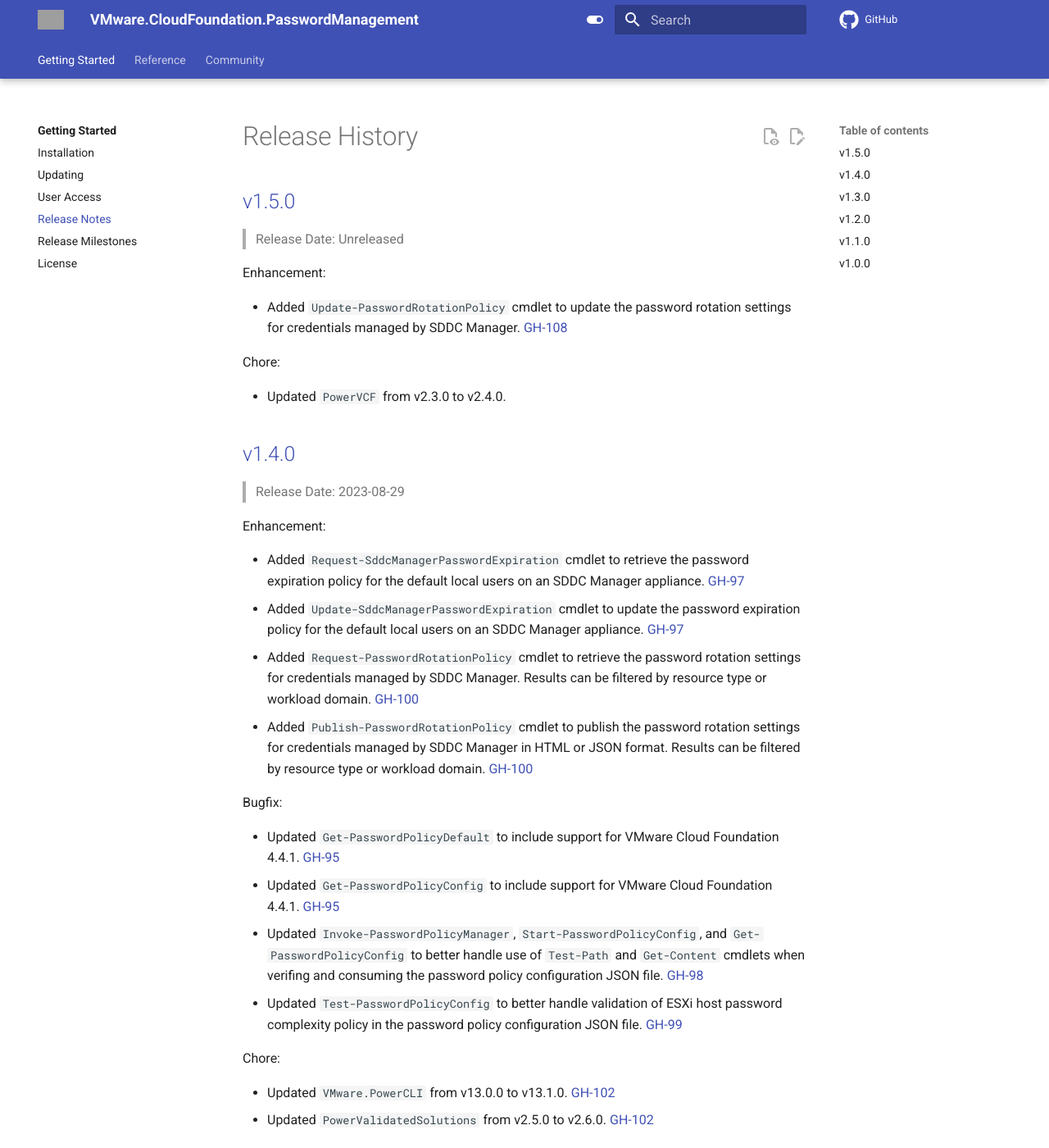
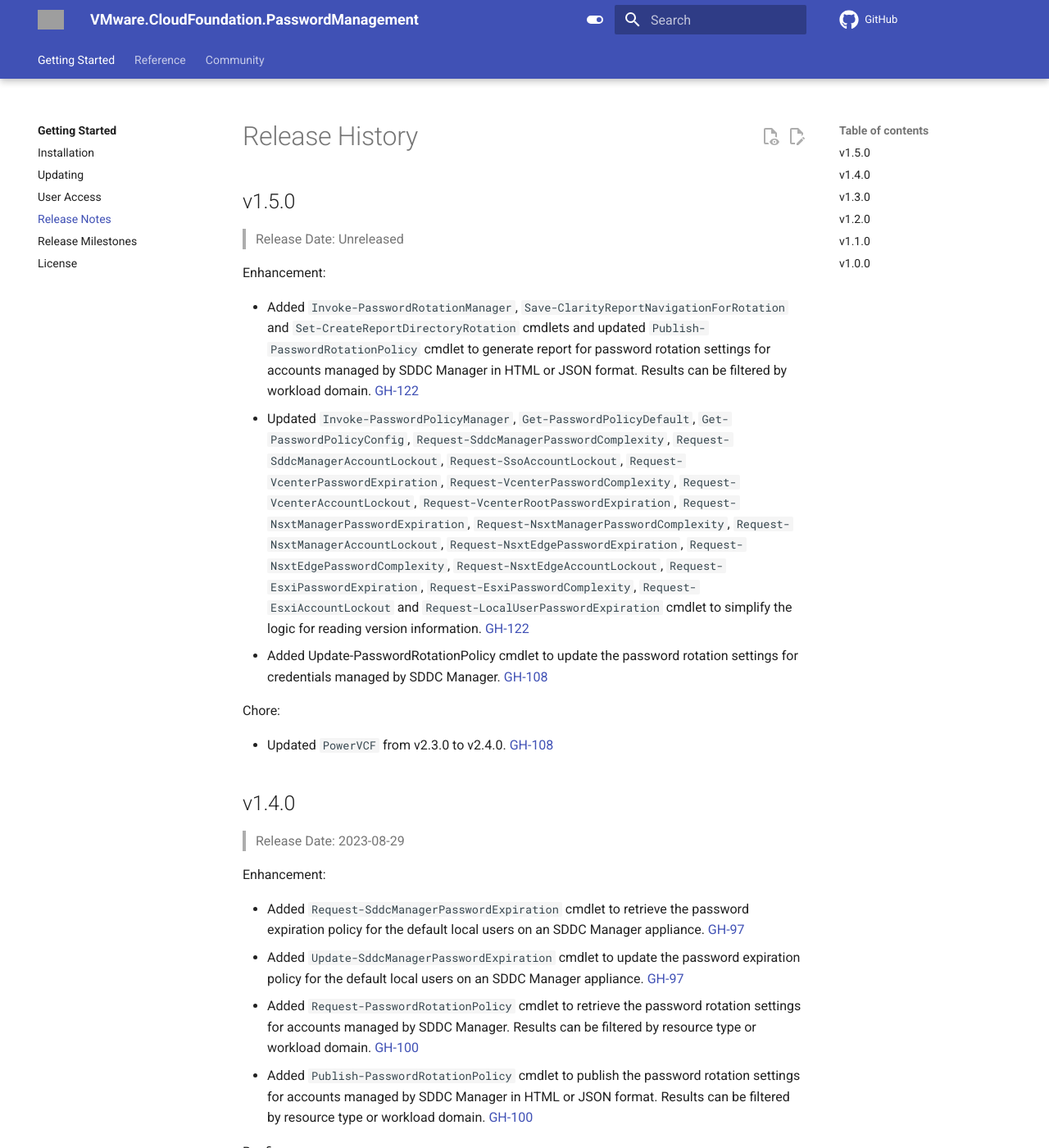
Before and after one commit to vmware/powershell-module-for-vmware-cloud-foundation-password-management, an MkDocs documentation site: the page built from docs/release-notes.md, in a window 1280 px wide and 1400 px high. Shown: the whole window at 82% size. Built offline with MkDocs 1.6.1 and Material for MkDocs 9.7.7, drawn with Linux system fonts in a browser that asks for light colours; comment, search, counter and statistics services are not loaded; the version menu is left out; grey boxes are pictures that could not be loaded.

Commit message:
feat: added support for generation of password rotation report
- Added `Invoke-PasswordRotationManager`, `Save-ClarityReportNavigationForRotation` and `Set-CreateReportDirectoryRotation` cmdlets and updated `Publish-PasswordRotationPolicy` cmdlet to generate report for password rotation settings for accounts managed by SDDC Manager in HTML or JSON format. Results can be filtered by workload domain.
- Updated `Invoke-PasswordPolicyManager` ,  `Get-PasswordPolicyDefault`, `Get-PasswordPolicyConfig`, `Request-SddcManagerPasswordComplexity`, `Request-SddcManagerAccountLockout`, `Request-SsoAccountLockout`, `Request-VcenterPasswordExpiration`, `Request-VcenterPasswordComplexity`, `Request-VcenterAccountLockout`, `Request-VcenterRootPasswordExpiration`, `Request-NsxtManagerPasswordExpiration`, `Request-NsxtManagerPasswordComplexity`, `Request-NsxtManagerAccountLockout`, `Request-NsxtEdgePasswordExpiration`, `Request-NsxtEdgePasswordComplexity`, `Request-NsxtEdgeAccountLockout`, `Request-EsxiPasswordExpiration`, `Request-EsxiPasswordComplexity`, `Request-EsxiAccountLockout` and `Request-LocalUserPasswordExpiration` cmdlets for simplifying logic for reading version information with PowerVCF v2.4.0.

Ref: #105, #109

Signed-off-by: Sowjanya.V <vsowjanya@vmware.com>

```diff
--- a/CHANGELOG.md
+++ b/CHANGELOG.md
@@ -1,18 +1,21 @@
 # Release History
 
-## [v1.5.0](https://github.com/vmware/powershell-module-for-vmware-cloud-foundation-password-management/releases/tag/v1.5.0)
+## v1.5.0
 
 > Release Date: Unreleased
 
 Enhancement:
 
-- Added `Update-PasswordRotationPolicy` cmdlet to update the password rotation settings for credentials managed by SDDC Manager. [GH-108](https://github.com/vmware/powershell-module-for-vmware-cloud-foundation-password-management/pull/108)
+- Added `Invoke-PasswordRotationManager`, `Save-ClarityReportNavigationForRotation` and `Set-CreateReportDirectoryRotation` cmdlets and updated `Publish-PasswordRotationPolicy` cmdlet to generate report for password rotation settings for accounts managed by SDDC Manager in HTML or JSON format. Results can be filtered by workload domain. [GH-122](https://github.com/vmware/powershell-module-for-vmware-cloud-foundation-password-management/pull/122)
+- Updated `Invoke-PasswordPolicyManager`, `Get-PasswordPolicyDefault`, `Get-PasswordPolicyConfig`, `Request-SddcManagerPasswordComplexity`, `Request-SddcManagerAccountLockout`, `Request-SsoAccountLockout`, `Request-VcenterPasswordExpiration`, `Request-VcenterPasswordComplexity`, `Request-VcenterAccountLockout`, `Request-VcenterRootPasswordExpiration`, `Request-NsxtManagerPasswordExpiration`, `Request-NsxtManagerPasswordComplexity`, `Request-NsxtManagerAccountLockout`, `Request-NsxtEdgePasswordExpiration`, `Request-NsxtEdgePasswordComplexity`, `Request-NsxtEdgeAccountLockout`, `Request-EsxiPasswordExpiration`, `Request-EsxiPasswordComplexity`, `Request-EsxiAccountLockout` and `Request-LocalUserPasswordExpiration` cmdlet to simplify the logic for reading version information. [GH-122](https://github.com/vmware/powershell-module-for-vmware-cloud-foundation-password-management/pull/122)
+- Added Update-PasswordRotationPolicy cmdlet to update the password rotation settings for credentials managed by SDDC Manager. [GH-108](https://github.com/vmware/powershell-module-for-vmware-cloud-foundation-password-management/pull/108)
 
 Chore:
 
-- Updated `PowerVCF` from v2.3.0 to v2.4.0.
+- Updated `PowerVCF` from v2.3.0 to v2.4.0. [GH-108](https://github.com/vmware/powershell-module-for-vmware-cloud-foundation-password-management/pull/108)
 
-## [v1.4.0](https://github.com/vmware/powershell-module-for-vmware-cloud-foundation-password-management/releases/tag/v1.4.0)
+
+## v1.4.0
 
 > Release Date: 2023-08-29
 
@@ -20,8 +23,8 @@
 
 - Added `Request-SddcManagerPasswordExpiration` cmdlet to retrieve the password expiration policy for the default local users on an SDDC Manager appliance. [GH-97](https://github.com/vmware/powershell-module-for-vmware-cloud-foundation-password-management/pull/97)
 - Added `Update-SddcManagerPasswordExpiration` cmdlet to update the password expiration policy for the default local users on an SDDC Manager appliance. [GH-97](https://github.com/vmware/powershell-module-for-vmware-cloud-foundation-password-management/pull/97)
-- Added `Request-PasswordRotationPolicy` cmdlet to retrieve the password rotation settings for credentials managed by SDDC Manager. Results can be filtered by resource type or workload domain. [GH-100](https://github.com/vmware/powershell-module-for-vmware-cloud-foundation-password-management/pull/100)
-- Added `Publish-PasswordRotationPolicy` cmdlet to publish the password rotation settings for credentials managed by SDDC Manager in HTML or JSON format. Results can be filtered by resource type or workload domain. [GH-100](https://github.com/vmware/powershell-module-for-vmware-cloud-foundation-password-management/pull/100)
+- Added `Request-PasswordRotationPolicy` cmdlet to retrieve the password rotation settings for accounts managed by SDDC Manager. Results can be filtered by resource type or workload domain. [GH-100](https://github.com/vmware/powershell-module-for-vmware-cloud-foundation-password-management/pull/100)
+- Added `Publish-PasswordRotationPolicy` cmdlet to publish the password rotation settings for accounts managed by SDDC Manager in HTML or JSON format. Results can be filtered by resource type or workload domain. [GH-100](https://github.com/vmware/powershell-module-for-vmware-cloud-foundation-password-management/pull/100)
 
 Bugfix:
 
@@ -35,7 +38,7 @@
 - Updated `VMware.PowerCLI` from v13.0.0 to v13.1.0. [GH-102](https://github.com/vmware/powershell-module-for-vmware-cloud-foundation-password-management/pull/102)
 - Updated `PowerValidatedSolutions` from v2.5.0 to v2.6.0. [GH-102](https://github.com/vmware/powershell-module-for-vmware-cloud-foundation-password-management/pull/102)
 
-## [v1.3.0](https://github.com/vmware/powershell-module-for-vmware-cloud-foundation-password-management/releases/tag/v1.3.0)
+## v1.3.0
 
 > Release Date: 2023-08-15
 
@@ -66,7 +69,7 @@
 - Updated `Test-VcfPasswordManagementPrereq` to verify that the minimum dependencies are met to run the PowerShell module based on the module's manifest. [GH-63](https://github.com/vmware/powershell-module-for-vmware-cloud-foundation-password-management/pull/63)
 - Updated `PowerValidatedSolution` from v2.4.0 to v2.5.0. [GH-63](https://github.com/vmware/powershell-module-for-vmware-cloud-foundation-password-management/pull/63)
 
-## [v1.2.0](https://github.com/vmware/powershell-module-for-vmware-cloud-foundation-password-management/releases/tag/v1.2.0)
+## v1.2.0
 
 > Release Date: 2023-06-27
 
@@ -132,7 +135,7 @@
 - Fixed `Request-LocalUserPasswordExpiration` cmdlet to display the value for `minDays` while `drift` option is used. [GH-49](https://github.com/vmware/powershell-module-for-vmware-cloud-foundation-password-management/pull/49)
 - Fixed small typo in `Request-SsoPasswordComplexity` and `Request-WsaPasswordComplexity` cmdlets. [GH-56](https://github.com/vmware/powershell-module-for-vmware-cloud-foundation-password-management/pull/56)
 
-## [v1.1.0](https://github.com/vmware/powershell-module-for-vmware-cloud-foundation-password-management/releases/tag/v1.1.0)
+## v1.1.0
 
 > Release Date: 2023-05-30
 
@@ -169,7 +172,7 @@
 >
 > Whilst this release will support VMware Cloud Foundation 5.0, it does not support password complexity for NSX 4.x. Please use the NSX 4.x product documentation to configure password complexity. Reference: [GH-38](https://github.com/vmware/powershell-module-for-vmware-cloud-foundation-password-management/issues/38)
 
-## [v1.0.0](https://github.com/vmware/powershell-module-for-vmware-cloud-foundation-password-management/releases/tag/v1.0.0)
+## v1.0.0
 
 > Release Date: 2023-04-25
 
--- a/mkdocs.yml
+++ b/mkdocs.yml
@@ -133,6 +133,7 @@
     - General:
       - Get-PasswordPolicyDefault: documentation/functions/Get-PasswordPolicyDefault.md
       - Invoke-PasswordPolicyManager: documentation/functions/Invoke-PasswordPolicyManager.md
+      - Invoke-PasswordRotationManager: documentation/functions/Invoke-PasswordRotationManager.md
       - Request-LocalUserPasswordExpiration: documentation/functions/Request-LocalUserPasswordExpiration.md
       - Start-PasswordPolicyConfig: documentation/functions/Start-PasswordPolicyConfig.md
       - Test-VcfPasswordManagementPrereq: documentation/functions/Test-VcfPasswordManagementPrereq.md
```
Also changed, not shown: docs/documentation/functions/Invoke-PasswordRotationManager.md (added, +191 -0 lines), 2 other files.
